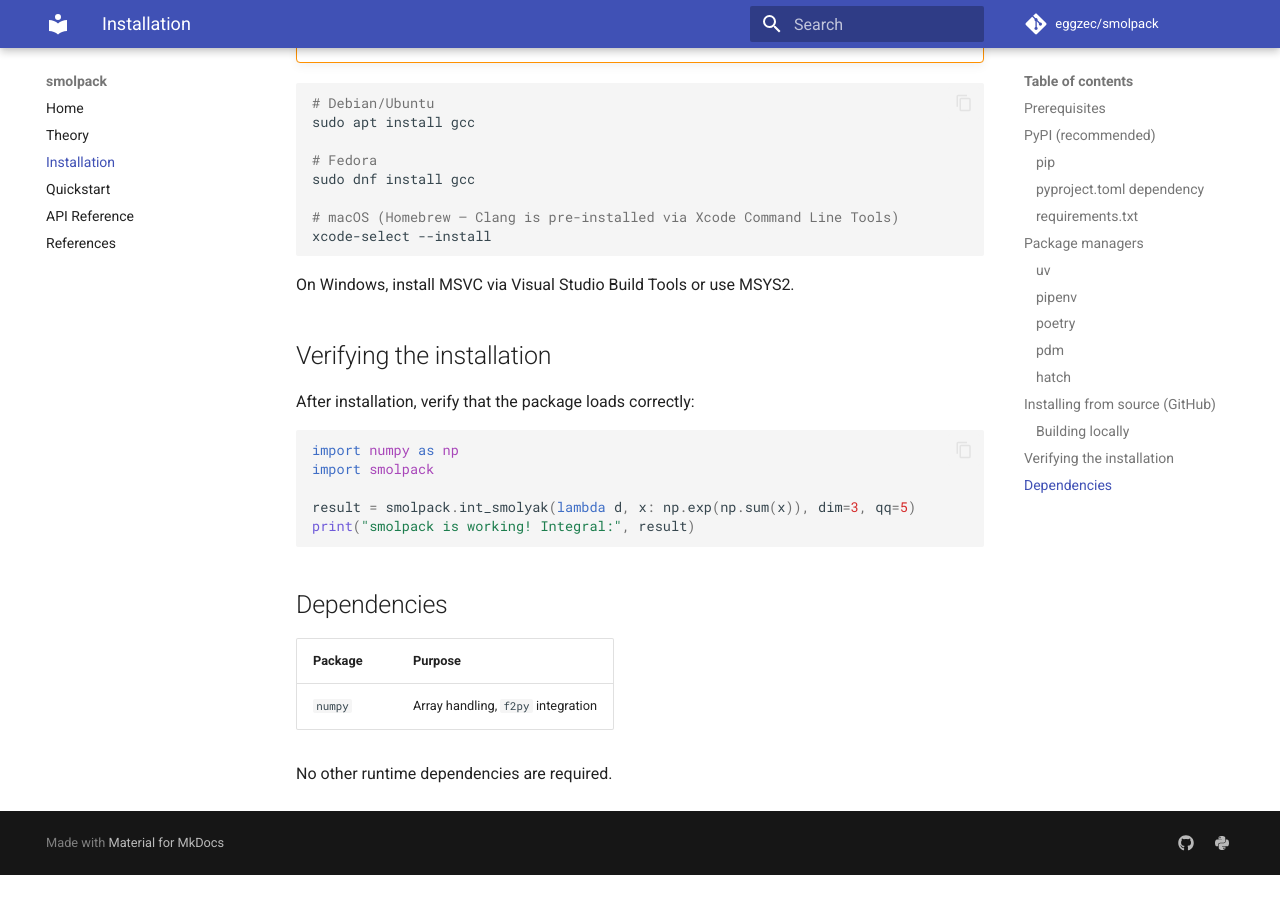
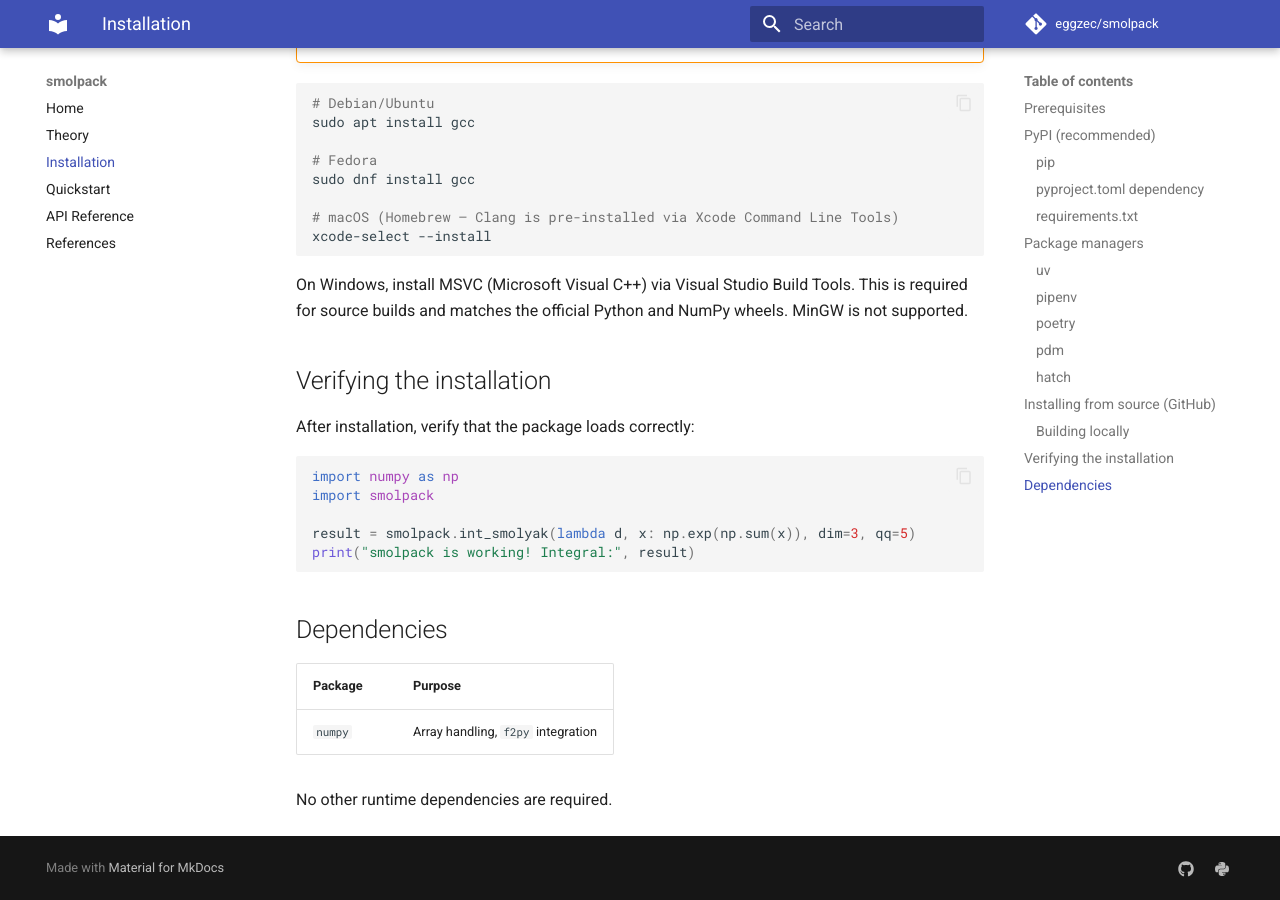
Before and after one commit to eggzec/smolpack, an MkDocs documentation site: the page built from docs/installation.md, in a window 1280 px wide and 900 px high, scrolled down 2231 px. Built offline with MkDocs 1.6.1 and Material for MkDocs 9.7.7, drawn with Linux system fonts in a browser that asks for light colours; comment, search, counter and statistics services are not loaded; before the commit the page ends 3106 px from its top, so only the background shows below that.

Commit message:
Update installation instructions for Windows and clean up Meson build configuration

````diff
--- a/docs/installation.md
+++ b/docs/installation.md
@@ -112,7 +112,8 @@ sudo dnf install gcc
 xcode-select --install
 ```
 
-On Windows, install MSVC via Visual Studio Build Tools or use MSYS2.
+On Windows, install MSVC (Microsoft Visual C++) via Visual Studio Build Tools. This is required for source builds and matches the official Python and NumPy wheels. MinGW is not supported.
+
 
 ## Verifying the installation
 
````
Also changed, not shown: 2 other files.
